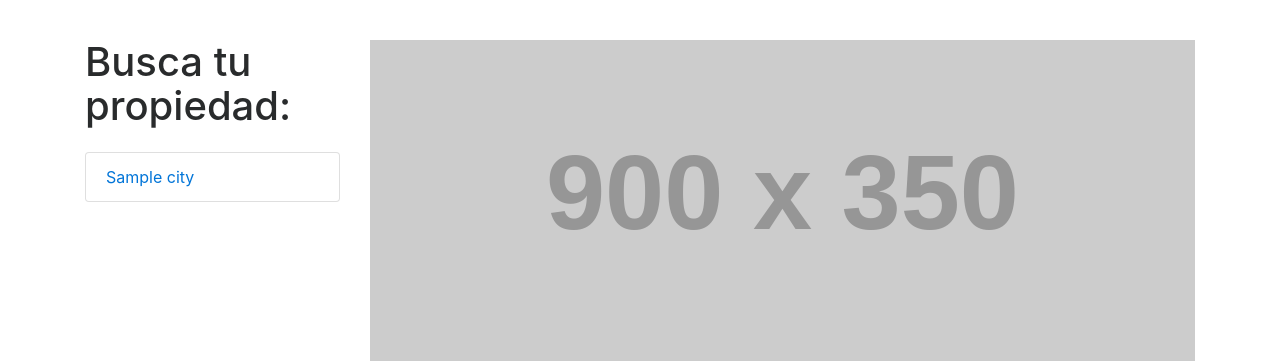
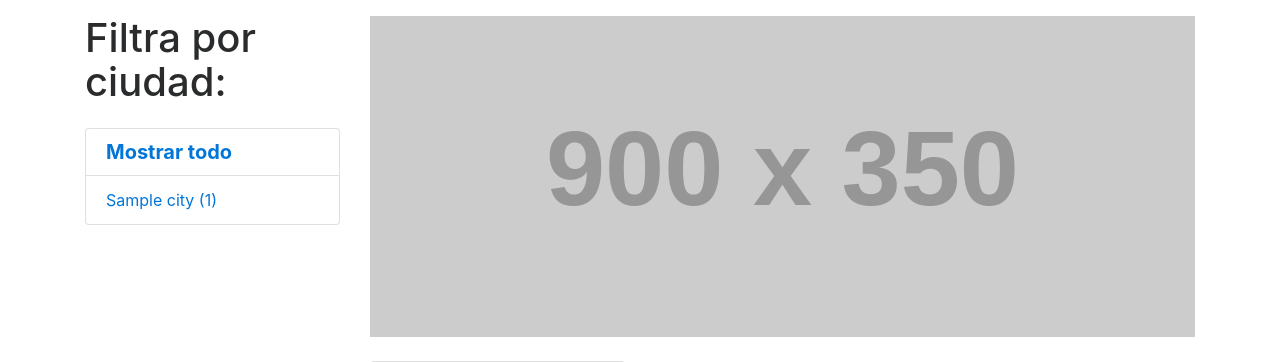
Before and after one commit to maxu99/Django, a Django app: page / in a window 1280 px wide. Shown: the part 56-418 px from the top of the page. Run offline with Django 3.2, Linux system fonts and the light colour scheme; a user stored in the database is signed in; tables that the repository leaves empty hold one stand-in row (values such as "Sample post"); grey boxes marked "Sample" are stand-in pictures; grey boxes labelled with a size stand in for pictures from a placeholder-image service; some libraries are stand-ins or nearby versions.

Commit message:
filter by city

```diff
--- a/ReservaMaster/urls.py
+++ b/ReservaMaster/urls.py
@@ -25,5 +25,6 @@ urlpatterns = [
     path('login', views.login),
     path('logout', views.logout),
     path('admin/', admin.site.urls),
-    path('detail/<int:owner_ship_id>', views.detail)
+    path('detail/<int:owner_ship_id>', views.detail),
+    path('city/<int:city_id>', views.welcome)
 ]
--- a/application/templates/application/welcome.html
+++ b/application/templates/application/welcome.html
@@ -22,7 +22,6 @@
 </head>
 
 <body>
-<p>{{ propiedades_list }}</p>
   <!-- Navigation -->
   <nav class="navbar navbar-expand-lg navbar-dark bg-dark fixed-top">
     <div class="container">
@@ -66,10 +65,15 @@
 
       <div class="col-lg-3">
 
-        <h1 class="my-4">Busca tu propiedad:</h1>
-        <div class="list-group">
-            {% for ciudad in ciudades_list %}
-              <a href="#" class="list-group-item">{{ ciudad.name }}</a>
+        <h1 class="my-4">Filtra por ciudad:</h1>
+        <div class="list-group text-center">
+          <a href="/" class="list-group-item h5 text-primary"><strong>Mostrar todo</strong></a>
+            {% for ppt in propiedades_por_ciudad %}
+              {% for ciudad in ciudades_list %}
+                {% if ppt.city == ciudad.id %}
+                    <a href="/city/{{ciudad.id}}" class="list-group-item">{{ ciudad.name }} ({{ ppt.city_count }})</a>
+                {% endif %}
+              {% endfor %}
             {% endfor %}
         </div>
 
@@ -86,7 +90,38 @@
           </div>
         </div>
 
-        <div class="row">
+        {% if city %}
+          <div class="row">
+          {% for propiedad in propiedades_list %}
+            {% if propiedad.city == city %}
+              <div class="col-lg-4 col-md-6 mb-4">
+            <div class="card h-100">
+                {% if propiedad.image %}
+                    <img class="card-img-top" src="{{ root }}/static/media/{{propiedad.image}}">
+                    <p>{{ propiedad.image }}</p>
+                {% else %}
+                    <img class="card-img-top" src="http://placehold.it/900x350" alt="Imagen_no_disponible">
+                {% endif %}
+              <div class="card-body">
+                <h4 class="card-title">
+                  <a class="text-decoration-none" href="/detail/{{ propiedad.id }}" >{{ propiedad.name }}</a>
+                </h4>
+                <h5>${{ propiedad.price }}</h5>
+                <p class="card-text">{{propiedad.description}}</p>
+              </div>
+              <div class="card-footer">
+                    <p class="card-text text-center"><strong>{{propiedad.city}}, {{propiedad.city.province}}</strong></p>
+              </div>
+            </div>
+          </div>
+            {% endif %}
+          {% empty %}
+            <h5>No articles yet.</h5>
+          {% endfor %}
+        </div>
+        <!-- /.row -->
+        {% else %}
+          <div class="row">
           {% for propiedad in propiedades_list %}
           <div class="col-lg-4 col-md-6 mb-4">
             <div class="card h-100">
@@ -113,6 +148,7 @@
           {% endfor %}
         </div>
         <!-- /.row -->
+        {% endif %}
 
       </div>
       <!-- /.col-lg-9 -->
--- a/application/views.py
+++ b/application/views.py
@@ -2,6 +2,8 @@ from django.contrib.auth.forms import AuthenticationForm, UserCreationForm
 from django.shortcuts import render, redirect
 from django.contrib.auth import logout as do_logout, authenticate
 from django.contrib.auth import login as do_login
+from django.db.models import Count
+
 
 from application.forms import CityForm
 from application.models import Owner_Ship, City
@@ -9,13 +11,20 @@ from application.models import Owner_Ship, City
 from ReservaMaster.settings import ROOT_DIR
 
 
-def welcome(request):
+def welcome(request, city_id=''):
+    if city_id:
+        city = City.objects.get(id=city_id)
+    else:
+        city = False
     propiedades_list = Owner_Ship.objects.all()
     ciudades_list = City.objects.all()
+    propiedades_por_ciudad = Owner_Ship.objects.values('city').annotate(city_count=Count('city')).order_by('-city_count')
     # Si estamos identificados devolvemos la portada
     if request.user.is_authenticated:
         return render(request, "application/welcome.html", {'propiedades_list': propiedades_list,
-                                                            'ciudades_list': ciudades_list, 'root': ROOT_DIR})
+                                                            'ciudades_list': ciudades_list, 'root': ROOT_DIR,
+                                                            'propiedades_por_ciudad': propiedades_por_ciudad,
+                                                            'city': city})
     # En otro caso redireccionamos al login
     return redirect('/login')
 
```
